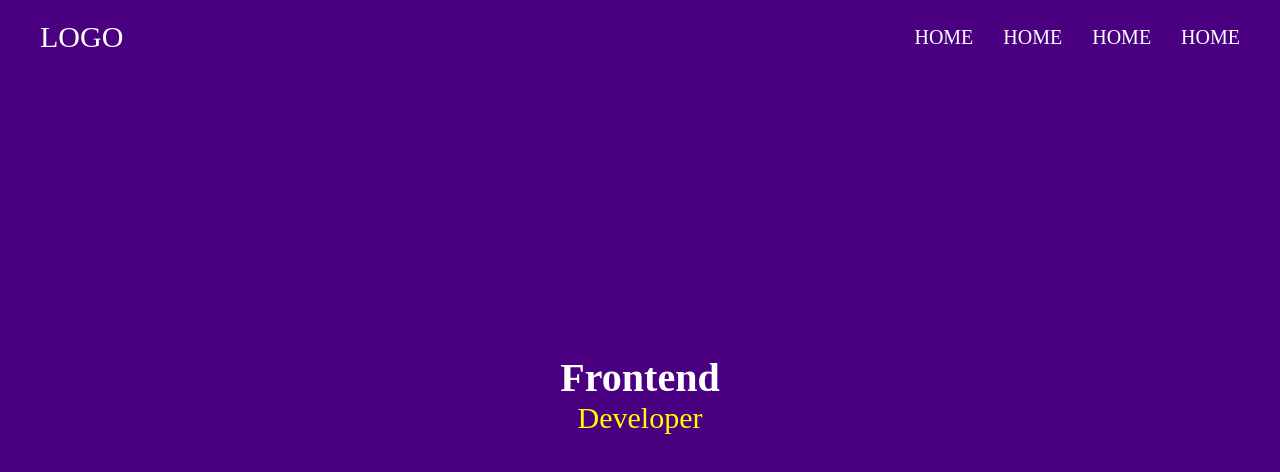
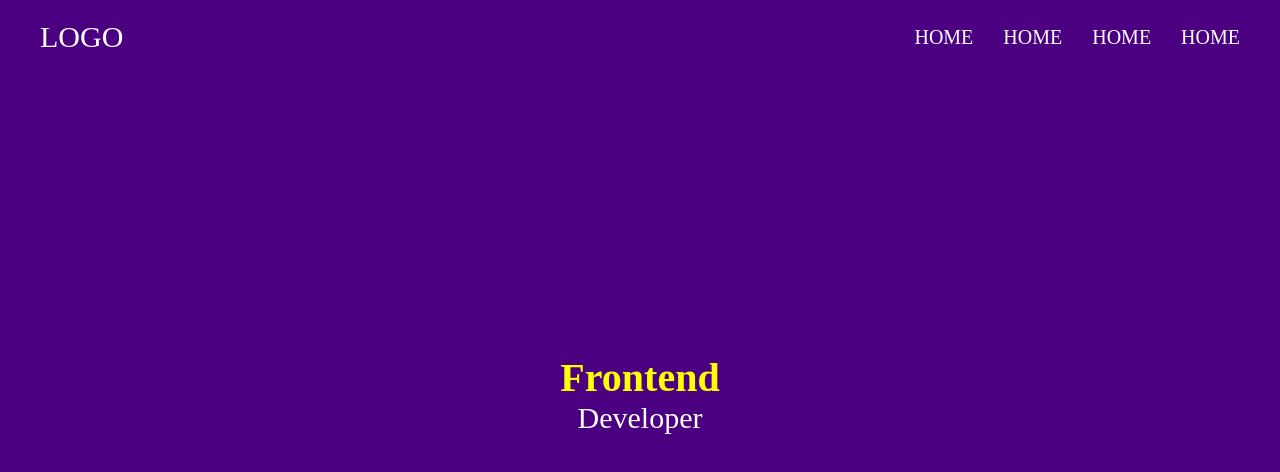
Before and after one commit to ITLIVEACADEMY/git-text1400, a plain HTML site: page index.html in a window 1280 px wide. In both pictures the pointer is over the element "Frontend". Drawn offline with Linux system fonts and the light colour scheme.

Commit message:
add dev branch

```diff
--- a/css/main.css
+++ b/css/main.css
@@ -56,10 +56,20 @@ ul {
     color: #fff;
     font-size: 40px;
     font-weight: 700;
+    transition: .5s;
 }
 
 .text {
     color: yellow;
     font-size: 30px;
+    transition: .5s;
 
 }
+
+.title:hover {
+    color: yellow;
+}
+
+.title:hover ~ .text{
+    color: #fff;
+}
```
